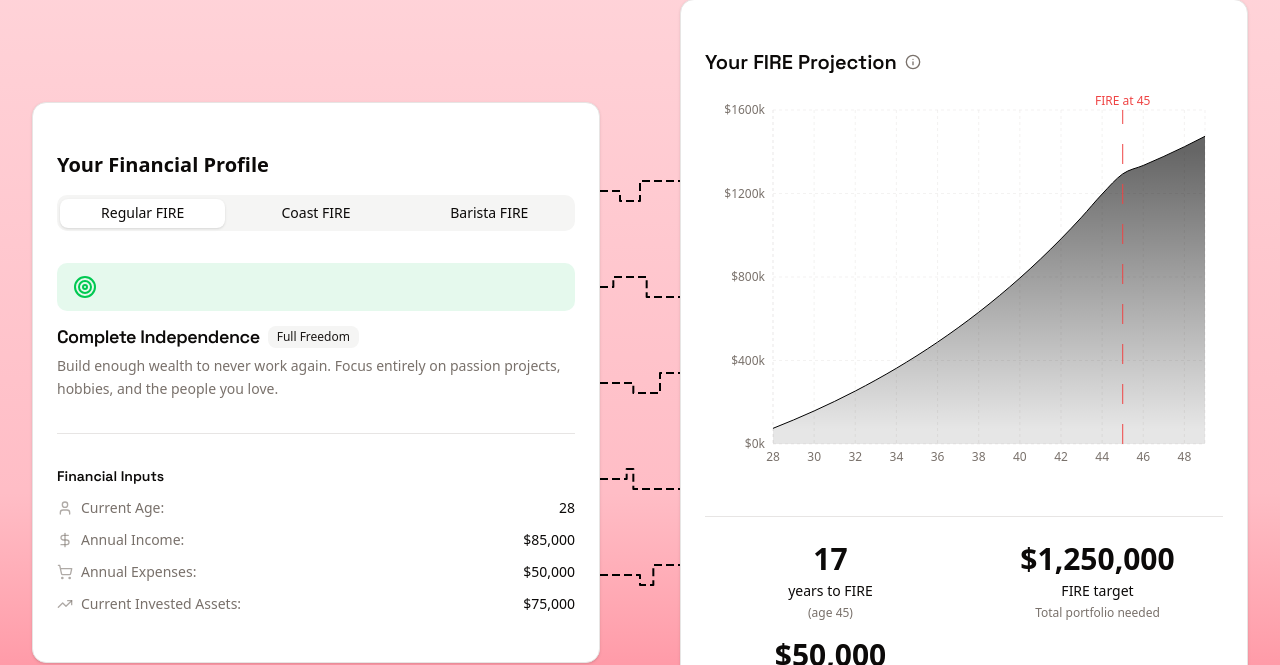
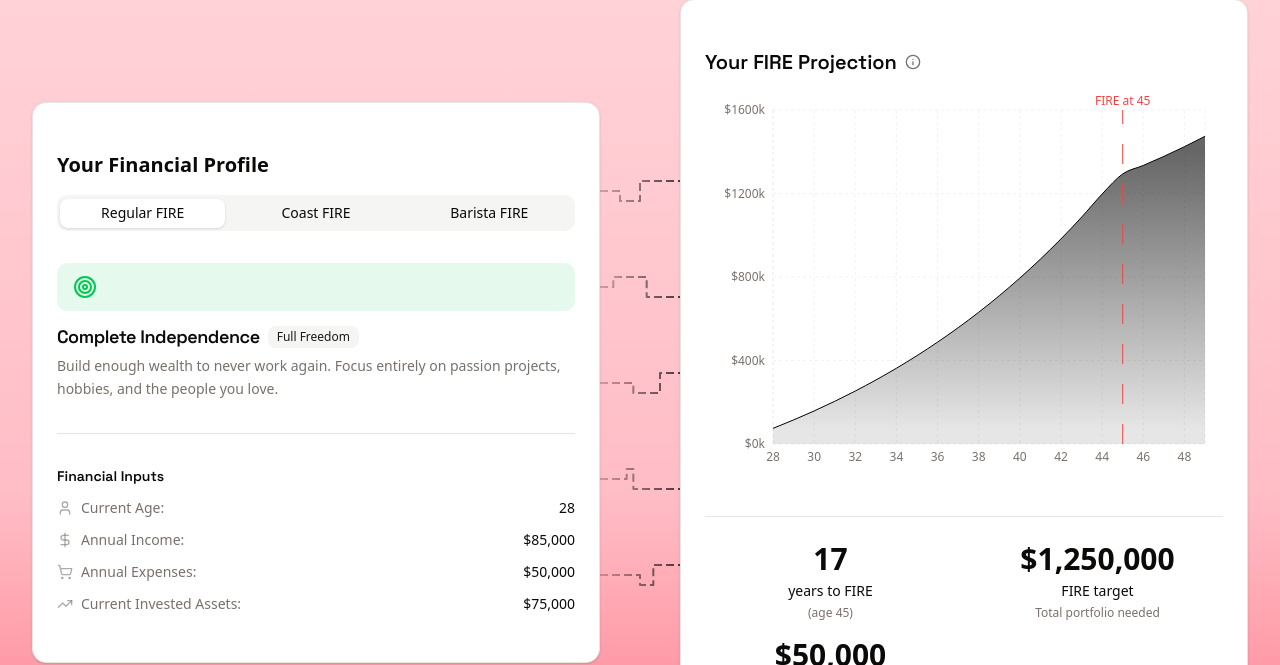
Before and after one commit to schelskedevco/ignidash-legacy, a Next.js app: page / in a window 1280 px wide. Shown: the part 998-1663 px from the top of the page. Built offline with nearby package versions, Linux system fonts and the light colour scheme.

Commit message:
fix wire opacity

```diff
--- a/src/components/features/fire-scenarios/components/connecting-wire.tsx
+++ b/src/components/features/fire-scenarios/components/connecting-wire.tsx
@@ -1,3 +1,7 @@
+"use client";
+
+import { useTheme } from "next-themes";
+
 interface ConnectingWireProps {
   variant?: "step" | "tight" | "wide" | "flip" | "lean";
   direction?: "normal" | "reverse";
@@ -7,6 +11,9 @@ export function ConnectingWire({
   variant = "step",
   direction = "normal",
 }: ConnectingWireProps) {
+  const { theme } = useTheme();
+  const isDark = theme === "dark";
+
   // Shape breakdown: [left, middle, right] all must sum to 120
   const shape: Record<string, [number, number, number]> = {
     step: [30, 30, 60],
@@ -58,8 +65,14 @@ export function ConnectingWire({
               x2="1"
               y2="0"
             >
-              <stop offset="0%" stopColor="hsl(var(--foreground) / 0.3)" />
-              <stop offset="100%" stopColor="hsl(var(--foreground) / 0.8)" />
+              <stop
+                offset="0%"
+                stopColor={isDark ? "rgba(255,255,255,0.2)" : "rgba(0,0,0,0.2)"}
+              />
+              <stop
+                offset="100%"
+                stopColor={isDark ? "rgba(255,255,255,0.7)" : "rgba(0,0,0,0.7)"}
+              />
             </linearGradient>
           </defs>
           <path
@@ -95,8 +108,14 @@ export function ConnectingWire({
               x2="0"
               y2="1"
             >
-              <stop offset="0%" stopColor="hsl(var(--foreground) / 0.3)" />
-              <stop offset="100%" stopColor="hsl(var(--foreground) / 0.8)" />
+              <stop
+                offset="0%"
+                stopColor={isDark ? "rgba(255,255,255,0.2)" : "rgba(0,0,0,0.2)"}
+              />
+              <stop
+                offset="100%"
+                stopColor={isDark ? "rgba(255,255,255,0.7)" : "rgba(0,0,0,0.7)"}
+              />
             </linearGradient>
           </defs>
           <path
```
